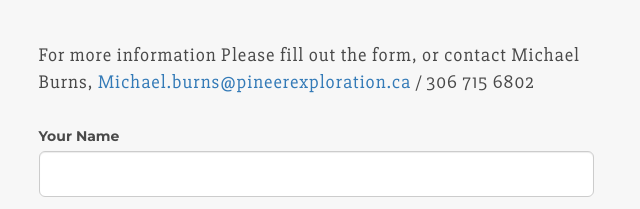
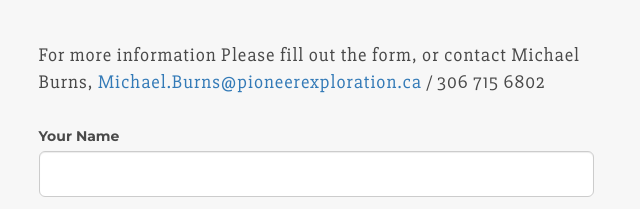
Before and after one commit to Interwebular/pioneeraerialsurveys.com, a plain HTML site: page contact.html in a window 1280 px wide. Shown: the part 478-687 px from the top of the page, 324-964 px from the left. Drawn offline with nearby package versions, Linux system fonts and the light colour scheme.

Commit message:
Fix email

```diff
--- a/contact.html
+++ b/contact.html
@@ -30,7 +30,7 @@
             <div class="row">
                 <div class="col-md-6 col-md-offset-3">
                     <p style="margin-bottom: 30px;">
-                    For more information Please fill out the form, or contact Michael Burns, <a href="mailto:Michael.burns@pineerexploration.ca">Michael.burns@pineerexploration.ca</a> / 306 715 6802
+                    For more information Please fill out the form, or contact Michael Burns, <a href="mailto:Michael.Burns@pioneerexploration.ca">Michael.Burns@pioneerexploration.ca</a> / 306 715 6802
                     </p>
 
                     <form action="https://formspree.io/info@pioneeraerialsurveys.com" method="POST">
```
